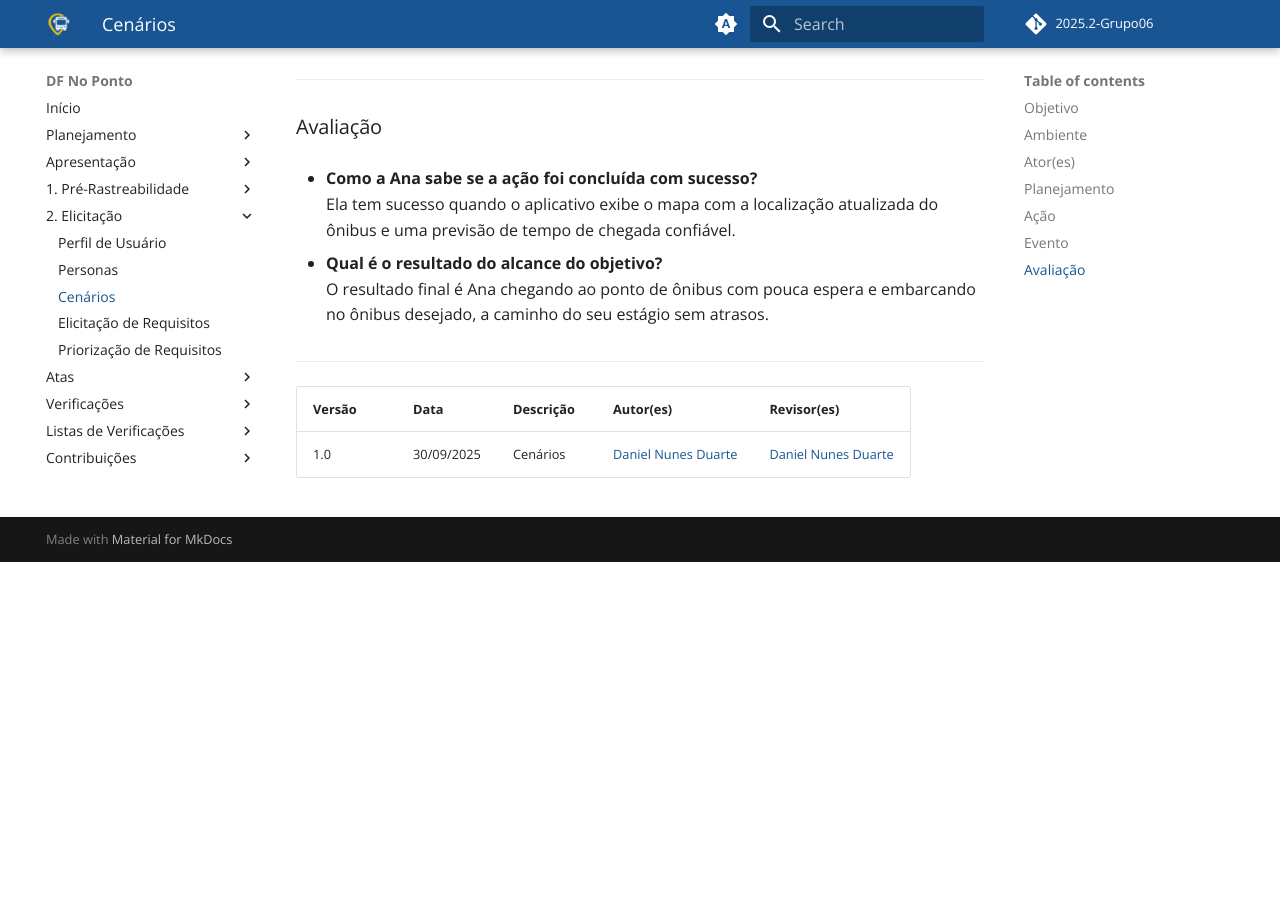
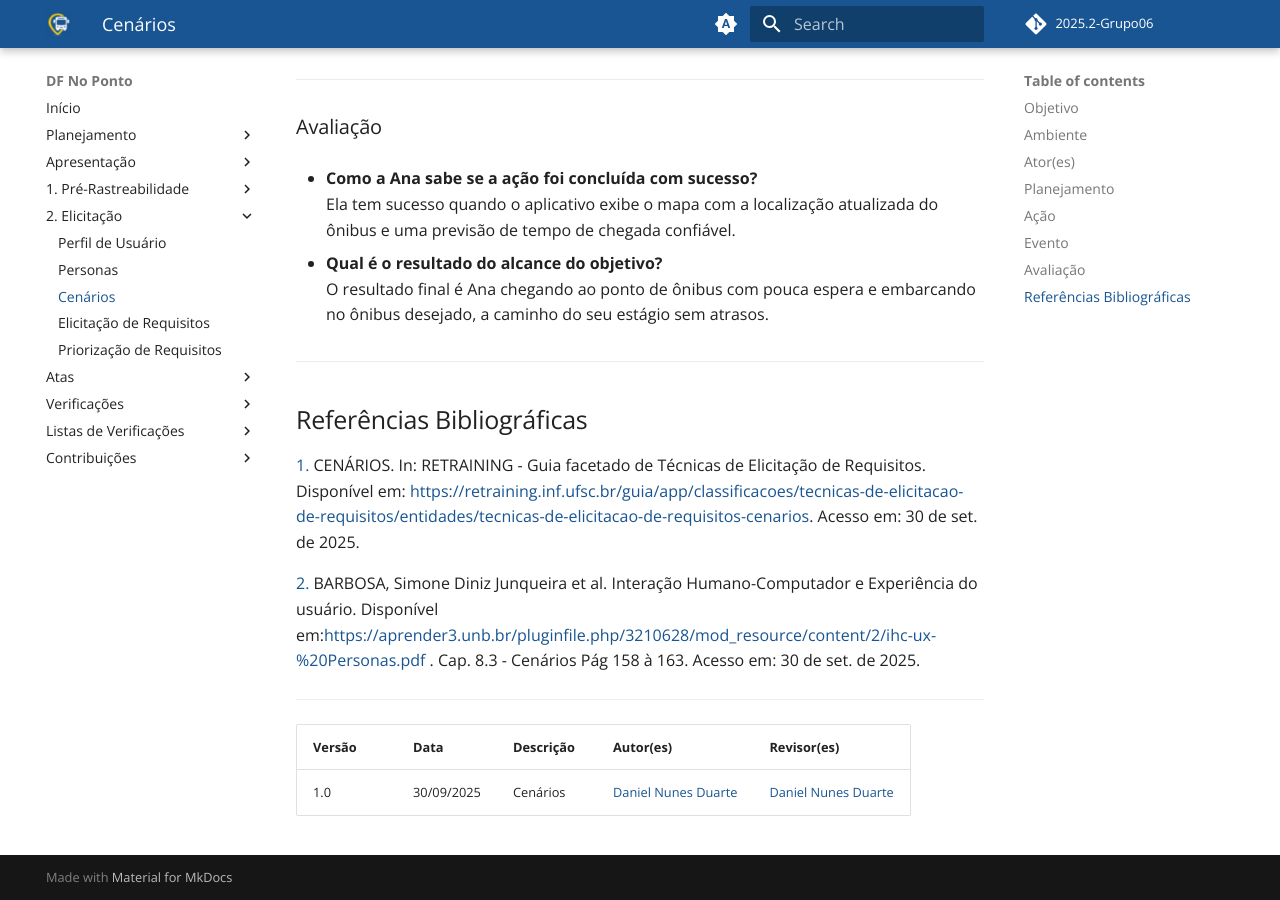
Before and after one commit to Requisitos-de-Software/2025.2-Grupo06, an MkDocs documentation site: the page built from docs/Elicitacao/cenarios.md, in a window 1280 px wide and 900 px high, scrolled down 2720 px. Built offline with MkDocs 1.6.1 and Material for MkDocs 9.7.7, drawn with Linux system fonts in a browser that asks for light colours; comment, search, counter and statistics services are not loaded; before the commit the page ends 3282 px from its top, so only the background shows below that.

Commit message:
Update cenarios.md

```diff
--- a/docs/Elicitacao/cenarios.md
+++ b/docs/Elicitacao/cenarios.md
@@ -103,6 +103,14 @@ Cenários são uma técnica fundamental no desenvolvimento de sistemas, funciona
   O resultado final é Ana chegando ao ponto de ônibus com pouca espera e embarcando no ônibus desejado, a caminho do seu estágio sem atrasos.
 
 ---
+
+## Referências Bibliográficas
+<a id="APP1" href="#anchor_APP1">1.</a> CENÁRIOS. In: RETRAINING - Guia facetado de Técnicas de Elicitação de Requisitos. Disponível em: [https://retraining.inf.ufsc.br/guia/app/classificacoes/tecnicas-de-elicitacao-de-requisitos/entidades/tecnicas-de-elicitacao-de-requisitos-cenarios](). Acesso em: 30 de set. de 2025.
+
+<a id="APP2" href="#anchor_APP2">2.</a> BARBOSA, Simone Diniz Junqueira et al. Interação Humano-Computador e Experiência do usuário. Disponível em:[https://aprender3.unb.br/pluginfile.php/3210628/mod_resource/content/2/ihc-ux-%20Personas.pdf]() . Cap. 8.3 - Cenários Pág 158 à 163. Acesso em: 30 de set. de 2025.
+
+---
+
 | **Versão** | **Data**     | **Descrição**             | **Autor(es)**           | **Revisor(es)**         |
 |------------|--------------|----------------------------|--------------------------|--------------------------|
 | 1.0        | 30/09/2025   | Cenários  | [Daniel Nunes Duarte](https://github.com/DanNunes777)  | [Daniel Nunes Duarte](https://github.com/DanNunes777)   |
```
